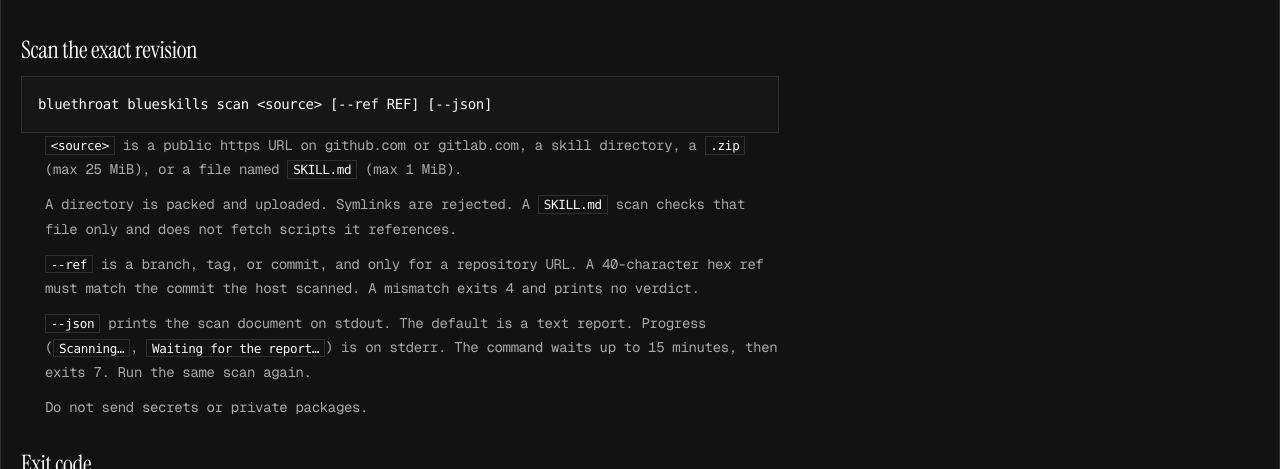
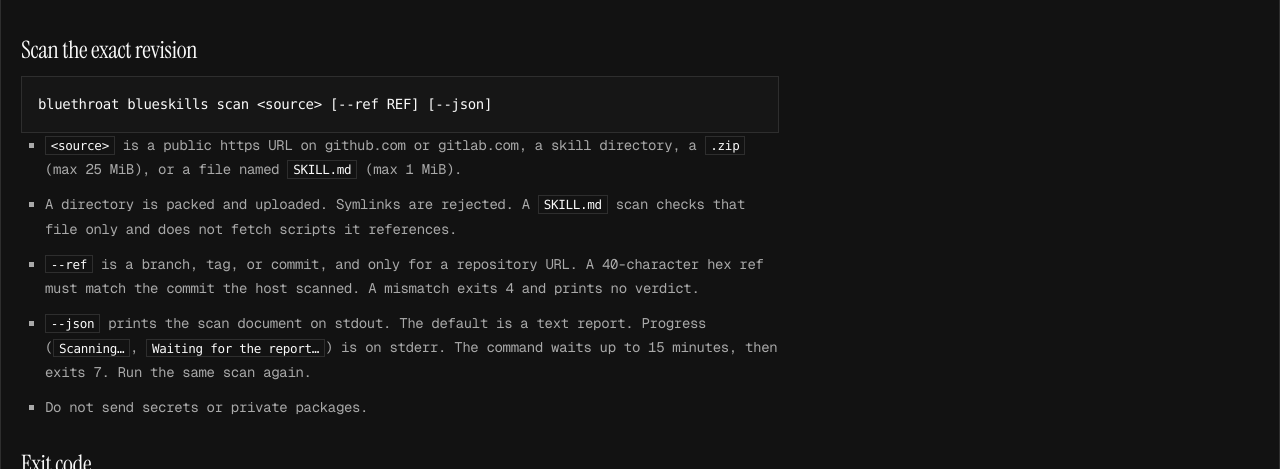
Before and after one commit to BluethroatLabs/blueskills-frontend, a Next.js app: page /for-agents in a window 1280 px wide. Shown: the part 1360-1829 px from the top of the page. Built offline with nearby package versions, Linux system fonts and the light colour scheme.

Commit message:
feat: add list styles for reading document copy

```diff
--- a/src/app/globals.css
+++ b/src/app/globals.css
@@ -510,6 +510,14 @@
   line-height: 1.1;
 }
 
+.reading-document-copy ul {
+  list-style: square outside;
+}
+
+.reading-document-copy ol {
+  list-style: decimal outside;
+}
+
 .reading-document-copy a {
   color: var(--ink);
   text-decoration-line: underline;
```
